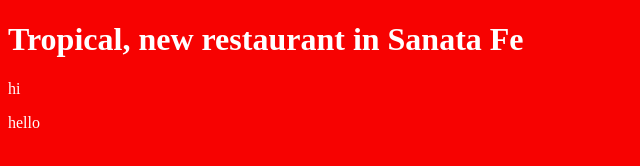
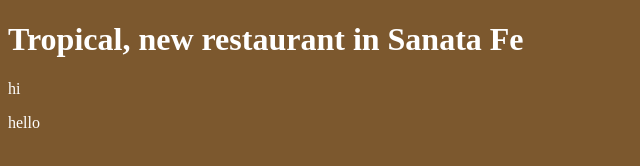
Before and after one commit to dcgy/tropicali, a plain HTML site: page index.html in a window 1280 px wide. Shown: the whole page, without its empty margins (0-640 px from the left). Drawn offline with Linux system fonts and the light colour scheme.

Commit message:
change bg color

```diff
--- a/app.css
+++ b/app.css
@@ -1,4 +1,4 @@
 body {
-    background-color: #f70201;
+    background-color: #7c582e;
     color: #ffffff;
 }
```
